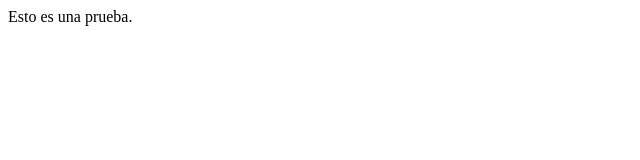
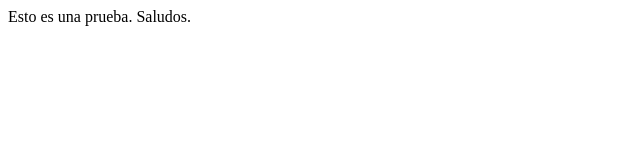
Before and after one commit to lucia-marcinkevicius/lucia-marcinkevicius.github.io, a plain HTML site: page index.html in a window 1280 px wide. Shown: the full height of the page, 0-640 px from the left. Drawn offline with Linux system fonts and the light colour scheme.

Commit message:
added "saludos"

```diff
--- a/index.html
+++ b/index.html
@@ -5,7 +5,7 @@
 </head>
 <body>
 
-Esto es una prueba.
+Esto es una prueba. Saludos.
 
 </body>
 </html>
```
